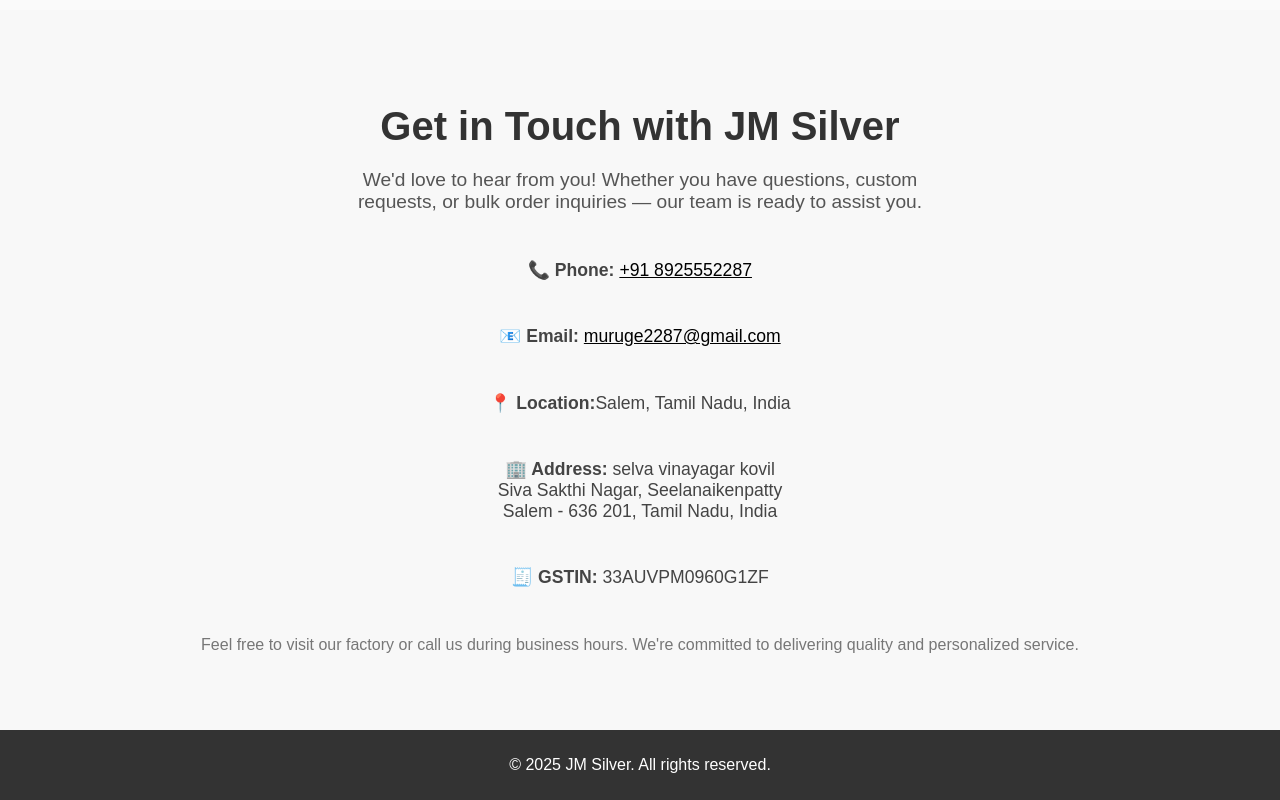
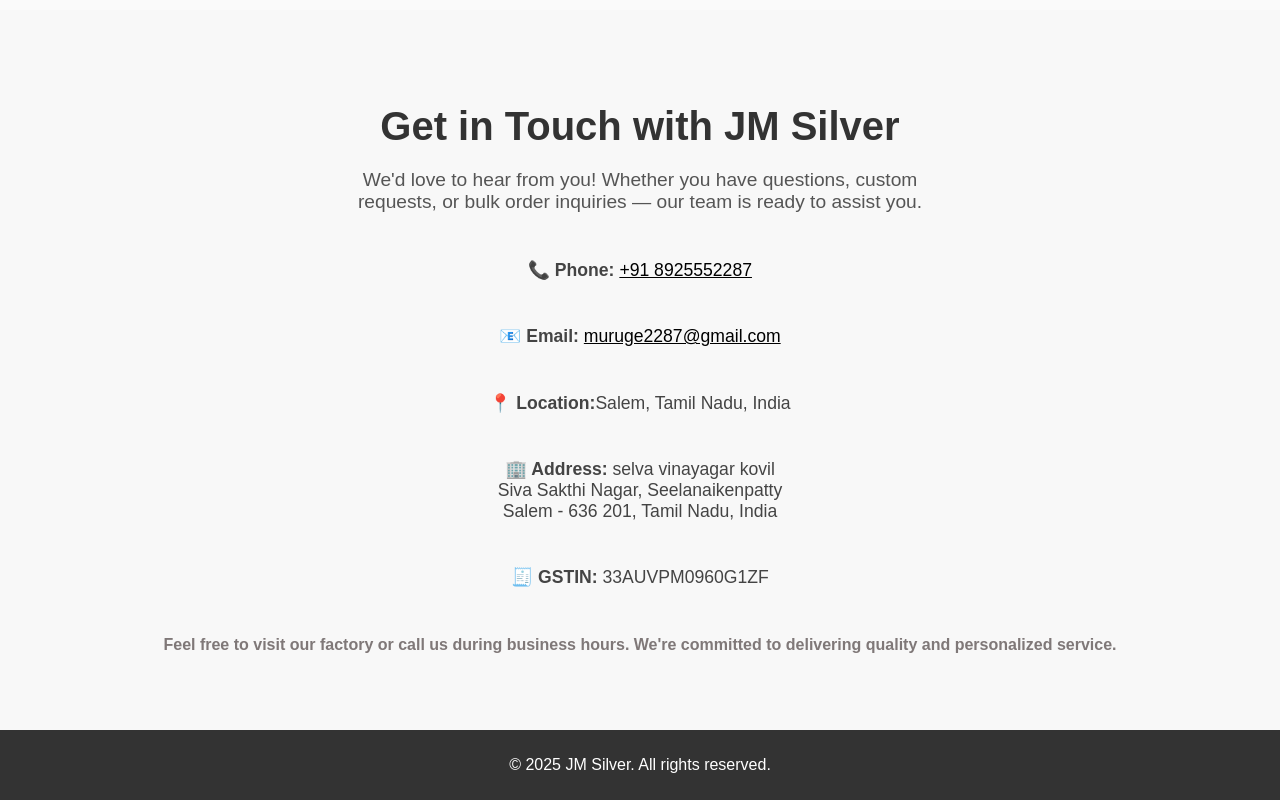
Before and after one commit to MurugesanJmsilver/website, a plain HTML site: page index.html in a window 1280 px wide. Shown: the part 2886-3686 px from the top of the page. Drawn offline with Linux system fonts and the light colour scheme.

Commit message:
Update index.html

```diff
--- a/index.html
+++ b/index.html
@@ -98,7 +98,8 @@
   <div class="overlay">
     <header>
       <div style="display: flex; align-items: center; justify-content: center; gap: 20px;">
-<!--         <img src="jmlogo.png" alt="JM Silver Logo" style="width: 60px; height: 60px; border-radius: 50%;"> -->
+<!-- <img src="images/jmlogo.png" alt="JM Silver Logo" style="width: 60px; height: 60px; border-radius: 50%;"> -->
+
         <h1 style="margin: 0;">JM Silver</h1>
       </div>
       <nav style="margin-top: 10px;">
@@ -415,8 +416,8 @@
     <p><strong>🧾 GSTIN:</strong> 33AUVPM0960G1ZF</p> <!-- Replace with your actual GST number -->
   </div>
 
-  <p style="margin-top: 30px; font-size: 1em; color: #777;">
-    Feel free to visit our factory or call us during business hours. We're committed to delivering quality and personalized service.
+  <p style="margin-top: 30px; font-size: 1em; color: #10010185;">
+    <strong>Feel free to visit our factory or call us during business hours. We're committed to delivering quality and personalized service.</strong>
   </p>
 </section>
 
```
